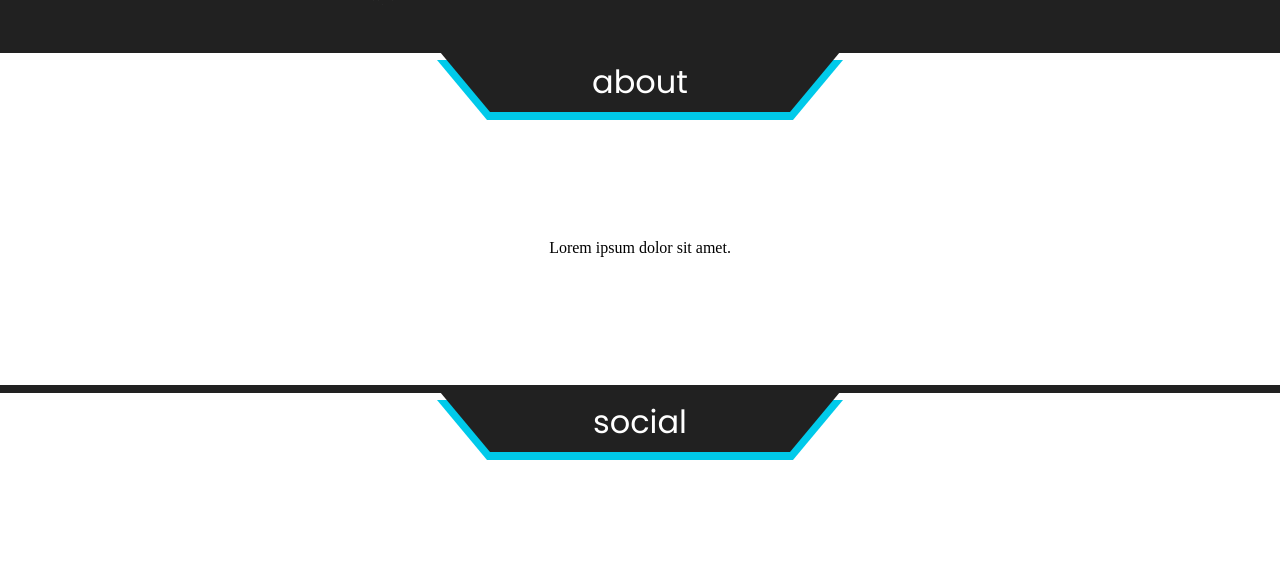
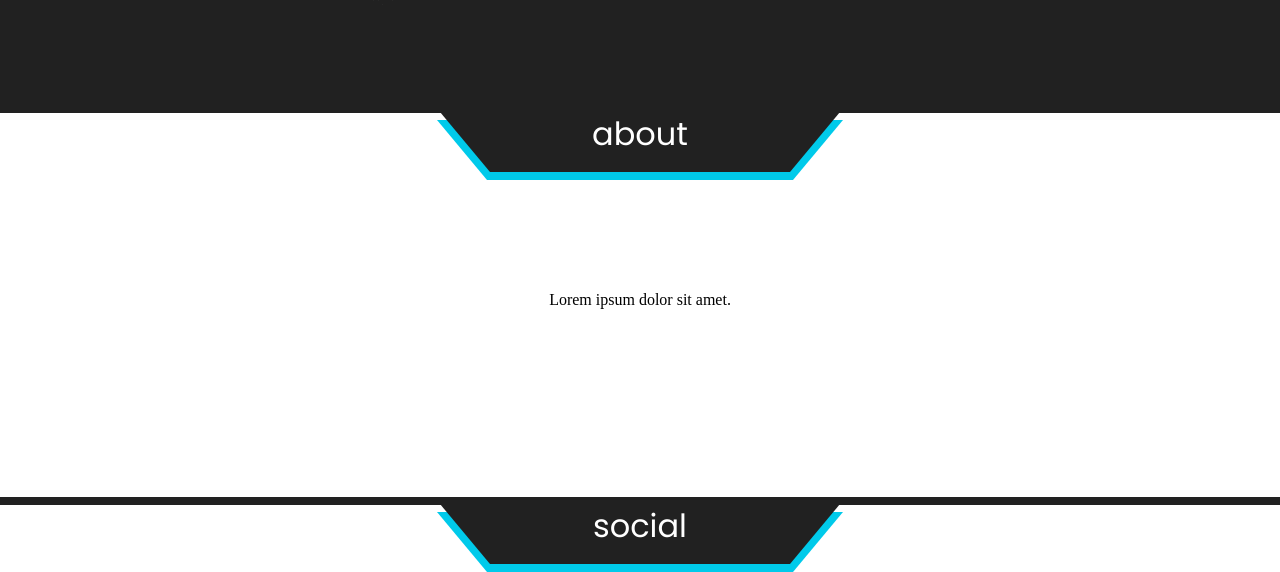
Before and after one commit to zoltantothcom/personal-website, a website: page src/index.pug in a window 1280 px wide. Shown: the part 719-1291 px from the top of the page. Drawn offline with nearby package versions, Linux system fonts and the light colour scheme; files that its build step writes are made by us from their sources; files whose address does not match are found by name.

Commit message:
scrolling to sections fixed - title is visible

```diff
--- a/src/styles/common.less
+++ b/src/styles/common.less
@@ -28,8 +28,8 @@ body {
 }
 
 .content {
-    border-top: 8px solid @dark;
-    box-shadow: inset 0 0px 0 @blue;
+    border-top: 60px solid transparent;
+    box-shadow: inset 0 8px 0 @dark;
     position: relative;
 
     &:before {
@@ -41,7 +41,7 @@ body {
         height: 0;
         margin-left: -203px;
         position: absolute;
-        top: 7px;
+        top: 15px;
         left: 50%;
         width: 306px;
         z-index: -1;
@@ -56,7 +56,7 @@ body {
         height: 0;
         margin-left: -200px;
         position: absolute;
-        top: -1px;
+        top: 7px;
         left: 50%;
         width: 300px;
         z-index: -1;
--- a/src/styles/intro.less
+++ b/src/styles/intro.less
@@ -1,5 +1,6 @@
 .intro {
     background: url(images/toronto.png) no-repeat center bottom;
+    box-shadow: 0 60px 0 @dark;
     font-family: Georgia, 'Times New Roman', Times, serif;
     font-size: 2rem;
     height: calc(100vh - 3em);
--- a/src/styles/portfolio.less
+++ b/src/styles/portfolio.less
@@ -7,6 +7,11 @@
 	cursor: pointer;
     margin: 1rem .5rem;
 	perspective: 1000px;
+	transition: all .2s linear;
+
+	&:hover {
+		border-bottom-color: @blue;
+	}
 
 	@names: indigo, sunlife, olg, food-network, globe, aeroplan,
 			home-depot, geico, loreal, reebok, rexall, ryerson-university;
```
Also changed, not shown: docs/styles.min.css.
